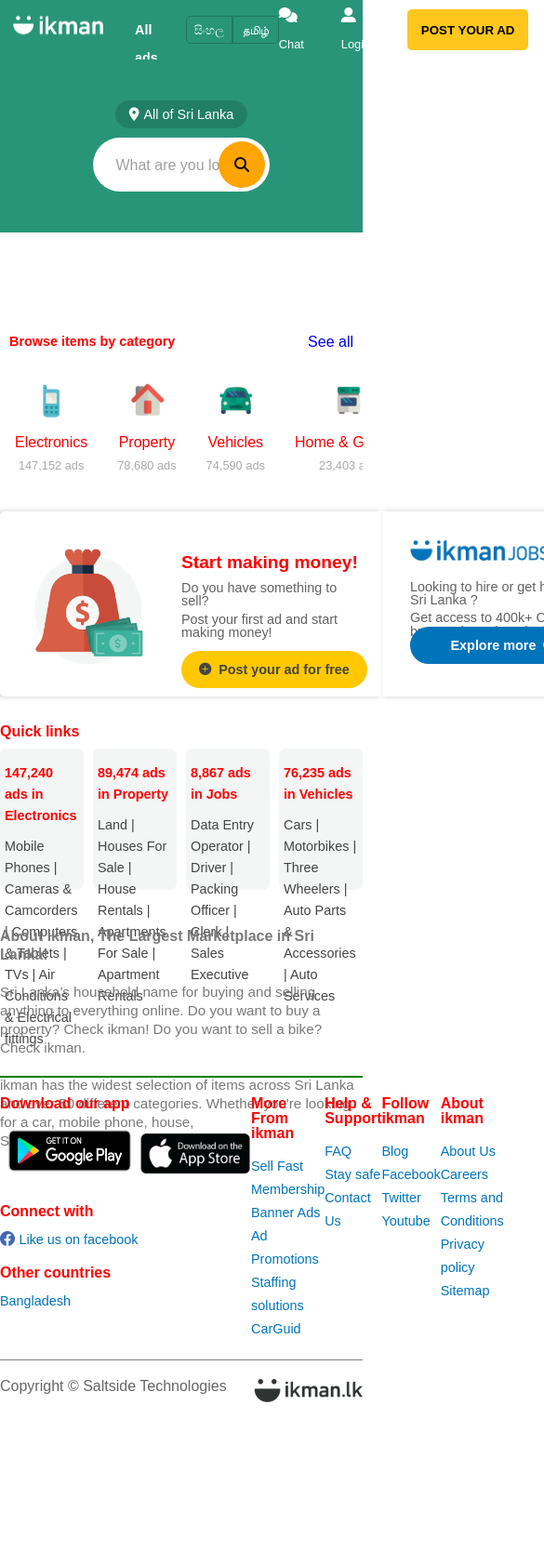
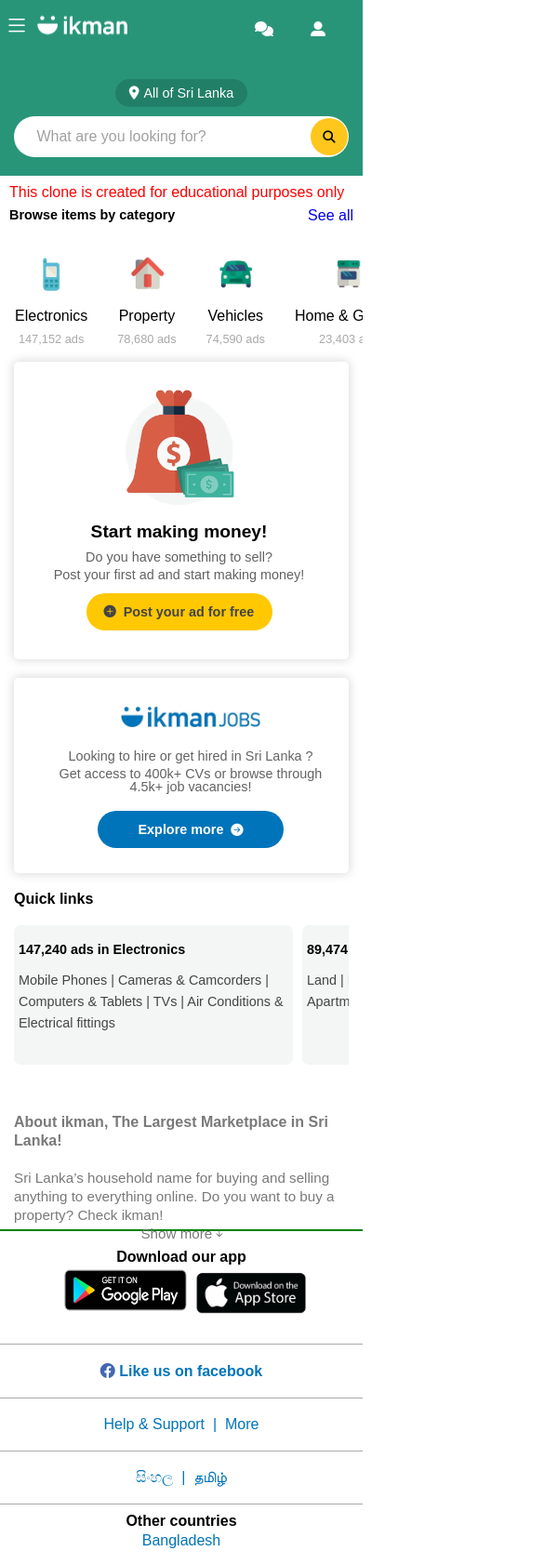
Before and after one commit to Nadeesha-Wanasinghe/ikmanlk-clone, a plain HTML site: page index.html in a window 390 px wide. Shown: the top 1682 px of the page at 93% size, 585 px wide, since content can reach past the window. Before the commit the page ends 1531 px from the top, so only its background shows below. Drawn offline with nearby package versions, Linux system fonts and the light colour scheme.

Commit message:
Finalize designing

```diff
--- a/css/home.css
+++ b/css/home.css
@@ -1,8 +1,4 @@
-#app-container {
-}
-
 #header {
-  /* border: 1px solid black; */
   background-color: rgb(40, 149, 121);
   display: flex;
   justify-content: center;
@@ -14,7 +10,6 @@
   width: 100%;
   max-width: 986px;
   background-color: rgb(40, 149, 121);
-  /* border: 1px solid black; */
   display: flex;
   justify-content: space-between;
 }
@@ -43,11 +38,12 @@
   position: relative;
 }
 
-#inner-search i {
+#inner-search button {
   position: absolute;
-  right: 5px;
+  right: 0px;
   top: 50%;
   transform: translateY(-50%);
+  cursor: pointer;
 }
 
 #browse-items {
@@ -207,7 +203,6 @@ footer {
 
 #inner-search input {
   width: calc(100vw - 200px);
-  /* width: auto; */
   max-width: 800px;
   height: 58.5px;
   border-radius: 50px;
@@ -266,15 +261,12 @@ input::placeholder {
 }
 
 #see-all {
-  /* visibility: hidden; */
   display: none;
 }
 
 #add-poster {
   display: flex;
   gap: 1px;
-  /* padding: 0 10px; */
-  /* background: green; */
 }
 
 #add-poster div {
@@ -348,7 +340,6 @@ input::placeholder {
 }
 
 #add-poster-right button {
-  /* margin-top: -3px; */
   border-radius: 100px;
   height: 40px;
   width: 200px;
@@ -364,15 +355,19 @@ input::placeholder {
   font-weight: bold;
 }
 
+#quick-links {
+  margin-top: 40px;
+}
+
 #inner-quick-links {
   display: flex;
-  margin-top: 10px;
+  margin-top: 20px;
   gap: 10px;
 }
 
 #inner-quick-links > div {
   background-color: #f3f6f5;
-  height: 152px;
+  /* height: 152px; */
   border-radius: 7px;
   flex-basis: 25%;
   padding: 15px 5px;
@@ -394,6 +389,7 @@ strong {
 }
 
 #about-ikman {
+  margin-top: 20px;
   color: rgb(122, 121, 121);
   font-size: 0.95rem;
   line-height: 20px;
@@ -411,6 +407,8 @@ strong {
   font-size: 0.95rem;
   cursor: pointer;
   padding: 0;
+  position: relative;
+  top: -15px;
 }
 
 #footer-content > div:first-child {
@@ -418,7 +416,6 @@ strong {
   display: flex;
   justify-content: space-between;
   padding: 20px 0px;
-
 }
 
 #footer-content > div:last-child {
@@ -429,15 +426,15 @@ strong {
   padding: 20px 0px;
   color: rgb(102, 102, 102);
 }
-#footer-content > div:last-child img{
+#footer-content > div:last-child img {
   height: 25px;
 }
 
-#footer-content-top > div div:first-child{
+#footer-content-top > div div:first-child {
   margin-bottom: 15px;
 }
 
-#footer-content-top > div a{
+#footer-content-top > div a {
   line-height: 25px;
   color: #0074ba;
   font-size: 0.9rem;
@@ -465,11 +462,57 @@ strong {
 .sub-footer {
   padding-bottom: 10px;
 }
+.container-item div {
+  cursor: pointer;
+}
+
+#list-icon {
+  display: none;
+}
+
+#search-btn {
+  background-color: transparent;
+  border: none;
+}
+
+#footer-content-hidden {
+  display: none;
+}
+
+@media all and (min-width: 849px) and (max-width: 992px) {
+  #about-ikman {
+    margin-bottom: 30px;
+  }
+  #browse-items,
+  #add-poster,
+  #quick-links,
+  #about-ikman,
+  #footer {
+    padding: 0px 10px;
+  }
+}
+
+@media all and (min-width: 800px) and (max-width: 850px) {
+  #app-icons {
+    flex-direction: column;
+  }
+  #about-ikman {
+    margin-bottom: 30px;
+  }
+  #browse-items,
+  #add-poster,
+  #quick-links,
+  #about-ikman,
+  #footer {
+    padding: 0px 10px;
+  }
+}
 
 @media all and (max-width: 800px) {
-  :root {
-    color: red;
+  #about-ikman {
+    margin-bottom: 25px;
   }
+
   #browse-items-container {
     display: grid;
     height: 180px;
@@ -491,11 +534,162 @@ strong {
   }
 
   #see-all {
-    /* visibility: inherit; */
     display: inherit;
   }
 
   #browse-items {
-    height: 300px;
+    height: 200px;
+  }
+
+  #list-1 > ul {
+    display: none;
+  }
+
+  #list-b div > a,
+  #list-b div button:first-child {
+    display: none;
+  }
+
+  #list-icon {
+    display: initial;
+    margin-left: 10px;
+    position: relative;
+    bottom: 3px;
+    transform: scale(1.6);
+  }
+
+  #search-bar {
+    height: 125px;
+  }
+
+  #inner-search input {
+    width: calc(100vw - 30px);
+    max-width: 800px;
+    height: 44px;
+  }
+
+  #inner-search i {
+    height: 40px !important;
+    width: 40px !important;
+    line-height: 40px !important;
+    right: 1px !important;
+  }
+
+  #add-poster {
+    flex-direction: column;
+    padding: 0px 15px;
+    gap: 20px;
+    height: 550px;
+  }
+
+  #add-poster-left,
+  #add-poster-right {
+    border-radius: 5px;
+    box-shadow: 0px 0 11px 1px rgba(0, 0, 0, 0.15);
+  }
+
+  #add-poster-left {
+    flex-direction: column;
+    height: 320px;
+    justify-content: center;
+    align-items: center;
+  }
+
+  #add-poster-left img {
+    padding-top: 20px;
+  }
+
+  #add-poster-left-bottom {
+    display: flex;
+    flex-direction: column;
+    align-items: center;
+    text-align: center;
+    padding-bottom: 30px !important;
+  }
+
+  #add-poster-right {
+    height: 150px !important;
+    display: flex;
+    flex-direction: column;
+    align-items: center;
+    text-align: center;
+    padding: 30px;
+  }
+
+  #quick-links {
+    margin-top: 20px;
+    display: flex;
+    flex-direction: column;
+    padding: 0px 15px;
+  }
+
+  #start-making-money p {
+    height: 20px !important;
+    line-height: 20px !important;
+  }
+
+  #inner-quick-links {
+    flex-shrink: 0;
+    overflow-x: auto;
+    scroll-behavior: smooth;
+  }
+
+  #inner-quick-links::-webkit-scrollbar {
+    width: 0;
+    background: transparent;
+  }
+
+  #inner-quick-links > div {
+    width: auto;
+    min-width: 300px;
+    height: 150px;
+  }
+
+  #about-ikman {
+    padding: 20px 10px 0px 15px;
+    height: 120px;
+    margin-top: 0px;
+  }
+
+  #about-ikman button {
+    position: relative;
+    left: 50%;
+    transform: translateX(-50%);
+    top: -20px;
+  }
+
+  #hide-para {
+    display: none;
+  }
+
+  #footer-content {
+    display: none;
+  }
+
+  #footer-content-hidden {
+    padding: 20px 0px;
+    width: 100%;
+    display: flex;
+    flex-direction: column;
+  }
+
+  #footer-content-hidden > div {
+    border-bottom: 1px solid darkgray;
+  }
+
+  #footer-content-hidden a {
+    color: #0074ba;
+  }
+
+  #browse-items-1 {
+    height: 15px;
+    line-height: 15px !important;
+    white-space: wrap;
+    text-align: start !important;
+  }
+
+  #search-btn i{
+    position: relative;
+    left: 5px;
   }
 }
--- a/index.html
+++ b/index.html
@@ -23,6 +23,7 @@
         <div id="inner-head">
           <div id="header-1">
             <div id="list-a">
+              <i id="list-icon" class="bi bi-list"></i>
               <div><img src="./img/download.png" alt="ikman.lk" /></div>
               <div id="list-1">
                 <ul>
@@ -64,19 +65,19 @@
               <div>All of Sri Lanka</div>
             </div>
             <div>
-              <form id="inner-search" action="https://ikman.lk/en/ads">
-                <i
+              <form for="search-btn" id="inner-search" action="https://ikman.lk/en/ads">
+                <button id="search-btn"><i
                   class="fa-solid fa-magnifying-glass"
                   style="
                     color: black;
-                    background-color: orange;
+                    background-color: rgb(255, 198, 28);
                     border-radius: 50%;
                     height: 50px;
                     width: 50px;
                     line-height: 50px;
                     text-align: center;
                   "
-                ></i>
+                ></i></button>
                 <input
                   type="text"
                   placeholder="&nbsp;What are you looking for?"
@@ -88,7 +89,7 @@
           </div>
         </div>
         <div id="browse-items">
-          <div id="browse-items-1"></div>
+          <div style="color: red; display: flex; text-align: start; line-height: 50px" id="browse-items-1">This clone is created for educational purposes only</div>
           <div
             style="
               display: flex;
@@ -240,8 +241,8 @@
         <div id="add-poster">
           <div id="add-poster-left">
             <div><img src="img/browse-items/16.png" alt="" /></div>
-            <div>
-              <div>
+            <div id="add-poster-left-bottom">
+              <div id="start-making-money">
                 <p
                   style="
                     height: 50px;
@@ -348,8 +349,8 @@
         <div id="about-ikman">
           <p>
             <strong>About ikman, The Largest Marketplace in Sri Lanka!</strong><br><br>
-            Sri Lanka’s household name for buying and selling anything to everything online. Do you want to buy a property? Check ikman! Do you want to sell a bike? Check ikman. <br><br>
-            ikman has the widest selection of items across Sri Lanka and over 50 different categories. Whether you're looking for a car, mobile phone, house, <br>
+            Sri Lanka’s household name for buying and selling anything to everything online. Do you want to buy a property? Check ikman! <p id="hide-para"> Do you want to sell a bike? Check ikman. <br><br>
+            ikman has the widest selection of items across Sri Lanka and over 50 different categories. Whether you're looking for a car, mobile phone, house,</p> <br>
           </p>
           <button>Show more<i class="bi bi-arrow-down-short"></i></button>
         </div>
@@ -358,19 +359,19 @@
         <div id="footer-content">
           <div id="footer-content-top">
             <div>
-              <div><strong>Download our app</strong></div>
+              <div class="sub-footer"><strong>Download our app</strong></div>
               <div id="app-icons">
                 <img src="img/browse-items/18.png" alt="">
                 <img src="img/browse-items/19.png" alt="">
               </div>
-              <div class="sub-footer"><strong>Connect with</strong></div>
-              <div>
-                <div><i style="color: #4267B2;" class="bi bi-facebook"></i>&nbsp;<a href="">Like us on facebook</a></div>
+              <div id="quick-link-header" class="sub-footer"><strong>Connect with</strong></div>
+              <div class="sub-footer">
+                <div><i style="color: #4267B2;" class="bi bi-facebook"></i>&nbsp;<a href=""><strong>Like us on facebook</strong></a></div>
               </div>
               <div class="sub-footer"><strong>Other countries</strong></div>
-              <div><a href="">Bangladesh</a></div>
+              <div class="sub-footer"><a href="">Bangladesh</a></div>
             </div>
-            <div>
+            <div class="footer-links">
               <div><strong>More From ikman</strong></div>
               <div><a href="">Sell Fast</a></div>
               <div><a href="">Membership</a></div>
@@ -379,20 +380,20 @@
               <div><a href="">Staffing solutions</a></div>
               <div><a href="">CarGuid</a></div>
             </div>
-            <div>
+            <div class="footer-links">
               <div><strong>Help & Support</strong></div>
               <div><a href="">FAQ</a></div>
               <div><a href="">Stay safe</a></div>
               <div><a href="">Contact Us</a></div>
             </div>
-            <div>
+            <div class="footer-links">
               <div><strong>Follow ikman</strong></div>
               <div><a href="">Blog</a></div>
               <div><a href="">Facebook</a></div>
               <div><a href="">Twitter</a></div>
               <div><a href="">Youtube</a></div>
             </div>
-            <div>
+            <div class="footer-links">
               <div><strong>About ikman</strong></div>
               <div><a href="">About Us</a></div>
               <div><a href="">Careers</a></div>
@@ -401,9 +402,33 @@
               <div><a href="">Sitemap</a></div>
             </div>
           </div>
-          <div>
+          <div id="footer-content-bottom">
             <div>Copyright © Saltside Technologies</div>
             <div><img src="img/footer-2x-54fad31b.png" alt=""></div>
+          </div>
+        </div>
+        <div id="footer-content-hidden">
+          <div style="display: flex; flex-direction: column; align-items: center;">
+            <div><strong>Download our app</strong></div>
+              <div id="app-icons">
+                <img src="img/browse-items/18.png" alt="">
+                <img src="img/browse-items/19.png" alt="">
+              </div>
+          </div>
+          <div style="display: flex; justify-content: center; padding: 20px 0px;">
+            <div><i style="color: #4267B2;" class="bi bi-facebook"></i>&nbsp;<a href=""><strong>Like us on facebook</strong></a></div>
+          </div>
+          <div style="display: flex; justify-content: center; padding: 20px 0px;">
+            <div><a href="">Help & Support &nbsp;|</a></div>
+            <div><a href="">&nbsp;&nbsp;More</a></div>
+          </div>
+          <div style="display: flex; justify-content: center; padding: 20px 0px;">
+            <div><a href="">සිංහල &nbsp;|</a></div>
+            <div><a href="">&nbsp;&nbsp;தமிழ்</a></div>
+          </div>
+          <div style="display: flex; flex-direction: column; align-items: center; gap: 5px; padding: 10px 0px; border-bottom: none;">
+            <div><strong>Other countries</strong></div>
+            <div><a href="">Bangladesh</a></div>
           </div>
         </div>
       </footer>
```
